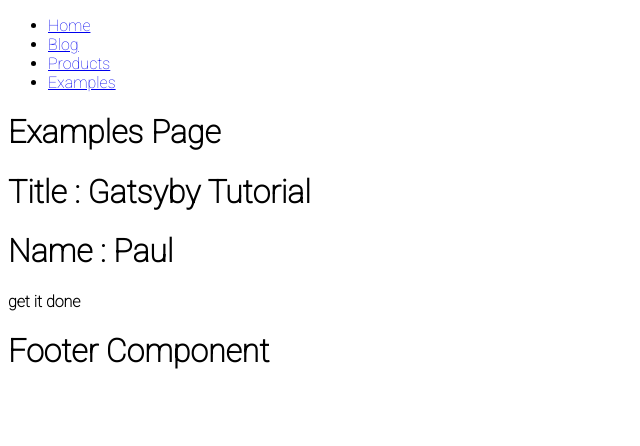
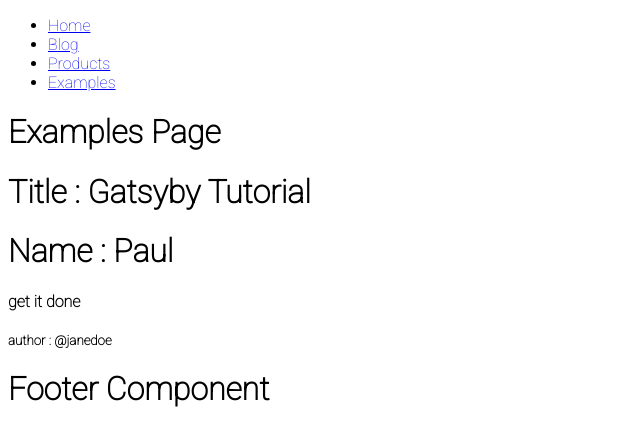
Before and after one commit to thenatural86/gatsby-tut, a Gatsby site: page /examples in a window 1280 px wide. Shown: the whole page, without its empty margins (0-640 px from the left). Built offline with nearby package versions, Linux system fonts and the light colour scheme; Gatsby itself is replaced by a stand-in of ours.

Commit message:
page query

```diff
--- a/src/example/Header.js
+++ b/src/example/Header.js
@@ -2,7 +2,7 @@
 import { useStaticQuery, graphql } from "gatsby"
 
 const getData = graphql`
-  query FirstQuery {
+  query {
     site {
       info: siteMetadata {
         author
@@ -30,8 +30,8 @@
 
   return (
     <div>
-      {/* <h1>title : {data.site.siteMetadata.title}</h1>
-      <h1>name : {data.site.siteMetadata.name}</h1> */}
+      {/* <h1>title : {data.site.siteMetadata.title}</h1> */}
+      {/* <h1>name : {data.site.siteMetadata.name}</h1> */}
       <h1>title : {title}</h1>
       <h1>name : {name}</h1>
     </div>
--- a/src/pages/examples.js
+++ b/src/pages/examples.js
@@ -2,15 +2,38 @@
 import Layout from "../components/layout"
 import Header from "../example/Header"
 import HeaderStatic from "../example/HeaderStatic"
+import { graphql } from "gatsby"
 
-const examples = () => {
+const examples = ({ data }) => {
+  const {
+    site: {
+      info: { author },
+    },
+  } = data
   return (
     <Layout>
       <h1>Examples page</h1>
       <Header />
       <HeaderStatic />
+      <h5>author : {author}</h5>
     </Layout>
   )
 }
 
+export const data = graphql`
+  query MyQuery {
+    site {
+      info: siteMetadata {
+        author
+        data
+        description
+        title
+        person {
+          age
+          name
+        }
+      }
+    }
+  }
+`
 export default examples
```
